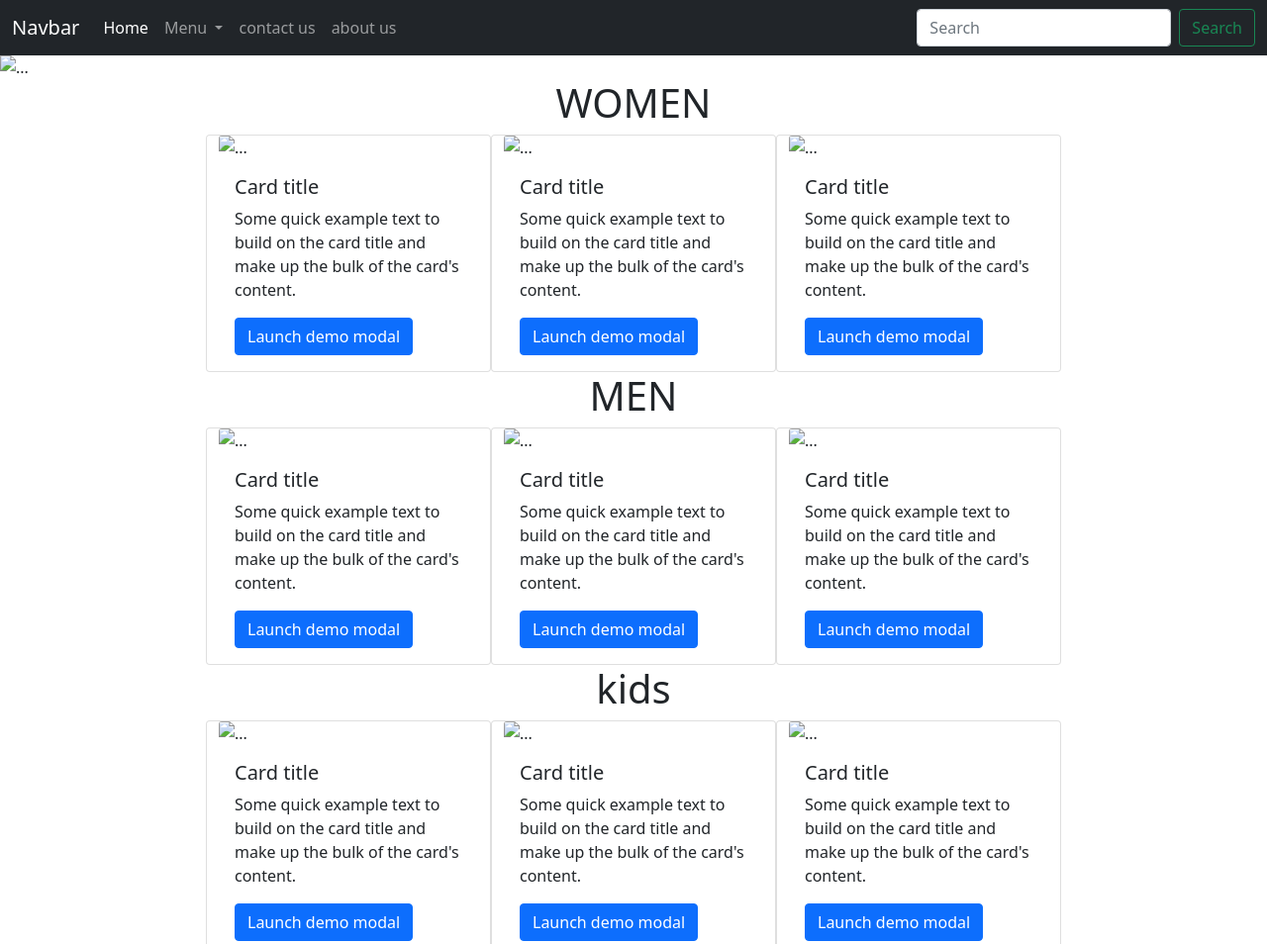
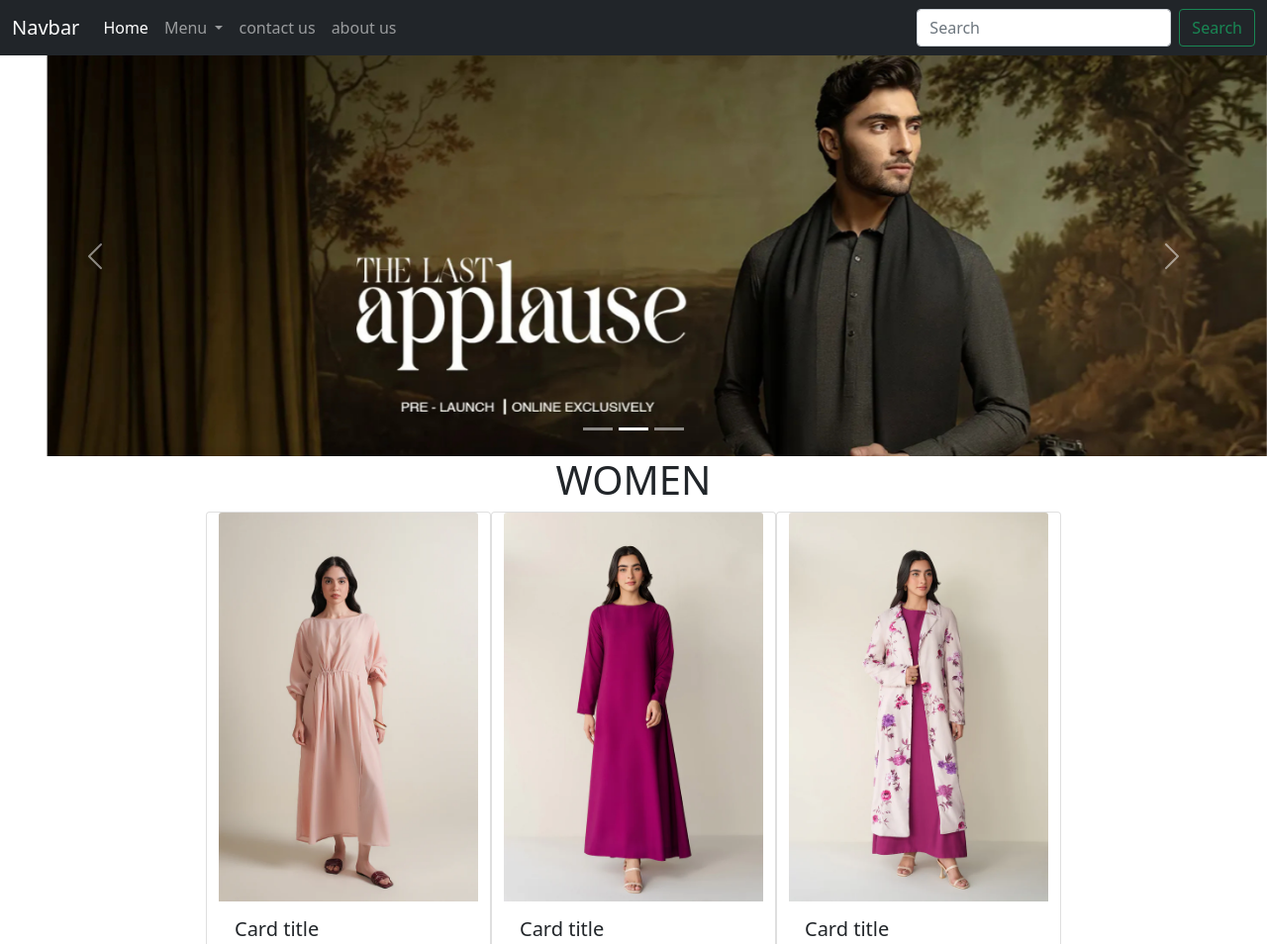
Before and after one commit to haniafaisal481/website2, a plain HTML site: page index.html in a window 1280 px wide. Shown: the top 954 px of the page at 99% size. Drawn offline with nearby package versions, Linux system fonts and the light colour scheme; the site is published under a folder, as on GitHub Pages, so addresses that start at the root find nothing.

```diff
--- a/index.html
+++ b/index.html
@@ -62,13 +62,13 @@
   </div>
   <div class="carousel-inner">
     <div class="carousel-item active">
-      <img src="/assets/img/1.png" class="d-block w-100" alt="...">
+      <img src="./assets/img/1.png" class="d-block w-100" alt="...">
     </div>
     <div class="carousel-item">
-      <img src="/assets/img/2.png" class="d-block w-100" alt="...">
+      <img src="./assets/img/2.png" class="d-block w-100" alt="...">
     </div>
     <div class="carousel-item">
-      <img src="/assets/img/3.png" class="d-block w-100" alt="...">
+      <img src="./assets/img/3.png" class="d-block w-100" alt="...">
     </div>
   </div>
   <button class="carousel-control-prev" type="button" data-bs-target="#carouselExampleIndicators" data-bs-slide="prev">
@@ -88,7 +88,7 @@
     <h1 id="women" class="text-center">WOMEN</h1>
     <div class="row justify-content-center">
     <div data-aos="fade-right"class="card" style="width: 18rem;">
-  <img src="/assets/img/womena.webp" class="card-img-top" alt="...">
+  <img src="./assets/img/womena.webp" class="card-img-top" alt="...">
   <div class="card-body">
     <h5 class="card-title">Card title</h5>
     <p class="card-text">Some quick example text to build on the card title and make up the bulk of the card's content.</p>
@@ -111,7 +111,7 @@
         <button type="button" class="btn-close" data-bs-dismiss="modal" aria-label="Close"></button>
       </div>
       <div class="modal-body">
-       <img src="/assets/img/womena.webp" alt="" width="100%">
+       <img src="./assets/img/womena.webp" alt="" width="100%">
       </div>
       <div class="modal-footer">
         <button type="button" class="btn btn-secondary" data-bs-dismiss="modal">Close</button>
@@ -133,7 +133,7 @@
 
 
     <div data-aos="fade-left" class="card" style="width: 18rem;">
-  <img src="/assets/img/womenb.webp" class="card-img-top" alt="...">
+  <img src="./assets/img/womenb.webp" class="card-img-top" alt="...">
   <div class="card-body">
     <h5 class="card-title">Card title</h5>
     <p class="card-text">Some quick example text to build on the card title and make up the bulk of the card's content.</p>
@@ -155,7 +155,7 @@
         <button type="button" class="btn-close" data-bs-dismiss="modal" aria-label="Close"></button>
       </div>
       <div class="modal-body">
-      <img src="/assets/img/womenb.webp" alt="" width="100%">
+      <img src="./assets/img/womenb.webp" alt="" width="100%">
       </div>
       <div class="modal-footer">
         <button type="button" class="btn btn-secondary" data-bs-dismiss="modal">Close</button>
@@ -166,7 +166,7 @@
 </div>
 
     <div data-aos="fade-down-right" class="card" style="width: 18rem;">
-  <img src="/assets/img/womenc.webp" class="card-img-top" alt="...">
+  <img src="./assets/img/womenc.webp" class="card-img-top" alt="...">
   <div class="card-body">
     <h5 class="card-title">Card title</h5>
     <p class="card-text">Some quick example text to build on the card title and make up the bulk of the card's content.</p>
@@ -187,7 +187,7 @@
         <button type="button" class="btn-close" data-bs-dismiss="modal" aria-label="Close"></button>
       </div>
       <div class="modal-body">
-        <img src="/assets/img/womenc.webp" alt="" width="100%">
+        <img src="./assets/img/womenc.webp" alt="" width="100%">
       </div>
       <div class="modal-footer">
         <button type="button" class="btn btn-secondary" data-bs-dismiss="modal">Close</button>
@@ -201,7 +201,7 @@
       <h1 id="men" class="text-center">MEN</h1>
     <div class="row justify-content-center">
     <div data-aos="fade-right"class="card" style="width: 18rem;">
-  <img src="/assets/img/mena.webp" class="card-img-top" alt="...">
+  <img src="./assets/img/mena.webp" class="card-img-top" alt="...">
   <div class="card-body">
     <h5 class="card-title">Card title</h5>
     <p class="card-text">Some quick example text to build on the card title and make up the bulk of the card's content.</p>
@@ -225,7 +225,7 @@
         <button type="button" class="btn-close" data-bs-dismiss="modal" aria-label="Close"></button>
       </div>
       <div class="modal-body">
-        <img src="/assets/img/mena.webp" alt="" width="100%">
+        <img src="./assets/img/mena.webp" alt="" width="100%">
       </div>
       <div class="modal-footer">
         <button type="button" class="btn btn-secondary" data-bs-dismiss="modal">Close</button>
@@ -245,7 +245,7 @@
 
 
     <div data-aos="fade-left" class="card" style="width: 18rem;">
-  <img src="/assets/img/menb.webp" class="card-img-top" alt="...">
+  <img src="./assets/img/menb.webp" class="card-img-top" alt="...">
   <div class="card-body">
     <h5 class="card-title">Card title</h5>
     <p class="card-text">Some quick example text to build on the card title and make up the bulk of the card's content.</p>
@@ -269,7 +269,7 @@
         <button type="button" class="btn-close" data-bs-dismiss="modal" aria-label="Close"></button>
       </div>
       <div class="modal-body">
-        <img src="/assets/img/menb.webp" alt="" width="100%">
+        <img src="./assets/img/menb.webp" alt="" width="100%">
       </div>
       <div class="modal-footer">
         <button type="button" class="btn btn-secondary" data-bs-dismiss="modal">Close</button>
@@ -285,7 +285,7 @@
 
 
     <div data-aos="fade-down-right" class="card" style="width: 18rem;">
-  <img src="/assets/img/menc.webp" class="card-img-top" alt="...">
+  <img src="./assets/img/menc.webp" class="card-img-top" alt="...">
   <div class="card-body">
     <h5 class="card-title">Card title</h5>
     <p class="card-text">Some quick example text to build on the card title and make up the bulk of the card's content.</p>
@@ -310,7 +310,7 @@
         <button type="button" class="btn-close" data-bs-dismiss="modal" aria-label="Close"></button>
       </div>
       <div class="modal-body">
-        <img src="/assets/img/menc.webp" alt="" width="100%">
+        <img src="./assets/img/menc.webp" alt="" width="100%">
       </div>
       <div class="modal-footer">
         <button type="button" class="btn btn-secondary" data-bs-dismiss="modal">Close</button>
@@ -324,7 +324,7 @@
     <h1 id="kids" class="text-center">kids</h1>
     <div class="row justify-content-center">
     <div data-aos="fade-right"class="card" style="width: 18rem;">
-  <img src="/assets/img/kidsa.webp" class="card-img-top" alt="...">
+  <img src="./assets/img/kidsa.webp" class="card-img-top" alt="...">
   <div class="card-body">
     <h5 class="card-title">Card title</h5>
     <p class="card-text">Some quick example text to build on the card title and make up the bulk of the card's content.</p>
@@ -348,7 +348,7 @@
         <button type="button" class="btn-close" data-bs-dismiss="modal" aria-label="Close"></button>
       </div>
       <div class="modal-body">
-    <img src="/assets/img/kidsa.webp" alt="" width="100%">
+    <img src="./assets/img/kidsa.webp" alt="" width="100%">
       </div>
       <div class="modal-footer">
         <button type="button" class="btn btn-secondary" data-bs-dismiss="modal">Close</button>
@@ -362,7 +362,7 @@
 
 
     <div data-aos="fade-left" class="card" style="width: 18rem;">
-  <img src="/assets/img/kidsb.webp" class="card-img-top" alt="...">
+  <img src="./assets/img/kidsb.webp" class="card-img-top" alt="...">
   <div class="card-body">
     <h5 class="card-title">Card title</h5>
     <p class="card-text">Some quick example text to build on the card title and make up the bulk of the card's content.</p>
@@ -386,7 +386,7 @@
         <button type="button" class="btn-close" data-bs-dismiss="modal" aria-label="Close"></button>
       </div>
       <div class="modal-body">
-        <img src="/assets/img/kidsb.webp" alt="" width="100%">
+        <img src="./assets/img/kidsb.webp" alt="" width="100%">
       </div>
       <div class="modal-footer">
         <button type="button" class="btn btn-secondary" data-bs-dismiss="modal">Close</button>
@@ -407,7 +407,7 @@
 
 
     <div data-aos="fade-down-right" class="card" style="width: 18rem;">
-  <img src="/assets/img/kidsc.webp" class="card-img-top" alt="...">
+  <img src="./assets/img/kidsc.webp" class="card-img-top" alt="...">
   <div class="card-body">
     <h5 class="card-title">Card title</h5>
     <p class="card-text">Some quick example text to build on the card title and make up the bulk of the card's content.</p>
@@ -429,7 +429,7 @@
         <button type="button" class="btn-close" data-bs-dismiss="modal" aria-label="Close"></button>
       </div>
       <div class="modal-body">
-        <img src="/assets/img/kidsc.webp" alt="" width="100%">
+        <img src="./assets/img/kidsc.webp" alt="" width="100%">
       </div>
       <div class="modal-footer">
         <button type="button" class="btn btn-secondary" data-bs-dismiss="modal">Close</button>
@@ -495,4 +495,5 @@
     <script src="https://cdn.jsdelivr.net/npm/bootstrap@5.0.2/dist/js/bootstrap.min.js" integrity="sha384-cVKIPhGWiC2Al4u+LWgxfKTRIcfu0JTxR+EQDz/bgldoEyl4H0zUF0QKbrJ0EcQF" crossorigin="anonymous"></script>
     -->
   </body>
+
 </html>
```
